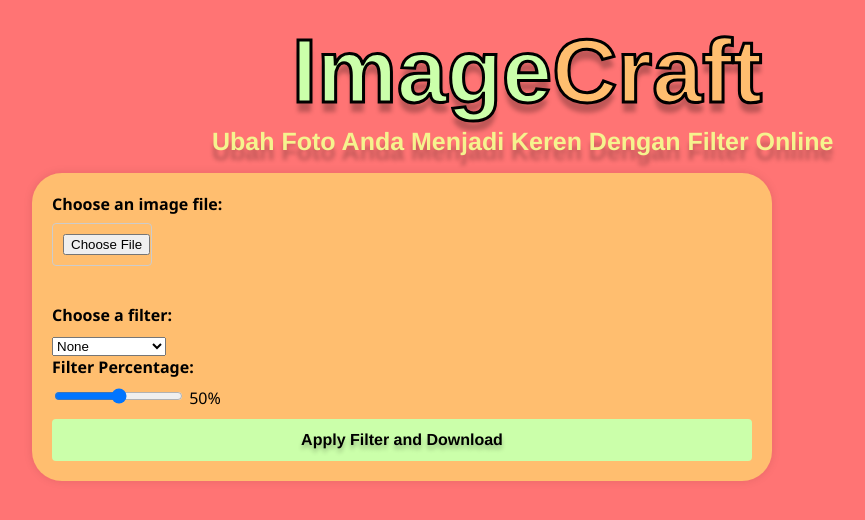
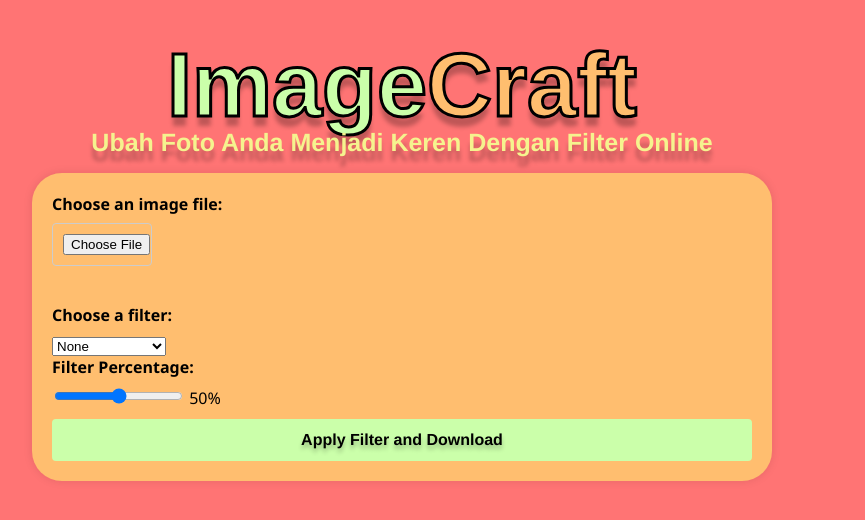
Before and after one commit to mimin349/ImageMagic, a plain HTML site: page index.html in a window 1280 px wide. Shown: the whole page, without its empty margins (238-1103 px from the left). Drawn offline with Linux system fonts and the light colour scheme.

Commit message:
mengatur posisi font

```diff
--- a/style.css
+++ b/style.css
@@ -8,15 +8,17 @@ body{
 }
 
 .label {
-    width: 692px;
+    width: 100%;
     height: 122px;
-    position: relative; /* Tambahkan properti ini untuk memungkinkan penempatan yang tepat */
+    position: relative;
+    text-align: center;
   }
 
   .label .imagi-craft {
     position: absolute;
-    top: -70px; /* Sesuaikan dengan sumbu y yang diinginkan */
-    left: 530px; /* Sesuaikan dengan sumbu x yang diinginkan */
+    top: -5px;
+    left: 50%;
+    transform: translate(-50%, -50%);
     text-shadow: 0px 10px 4px #00000040;
     -webkit-text-stroke: 3px #000000;
     font-family: "Gotham-Bold", Helvetica;
@@ -36,16 +38,18 @@ body{
     color: #ffbe6f;
   }
 
-.deskripsi {
-    width: 856px;
+  .deskripsi {
+    width: 100%;
     height: 31px;
     position: relative;
-  }
+    text-align: center;
+}
 
-  .deskripsi .text-wrapper {
+.deskripsi .text-wrapper {
     position: absolute;
-    top: -20px;
-    left: 450px;
+    top: -5px;
+    left: 50%;
+    transform: translate(-50%, -50%);
     text-shadow: 0px 10px 4px #00000040;
     font-family: "Gotham-Bold", Helvetica;
     font-weight: 700;
@@ -54,8 +58,9 @@ body{
     letter-spacing: 0;
     line-height: normal;
     white-space: nowrap;
-  }
-form{
+}
+
+form {
     max-width: 700px;
     margin: 20px auto;
     padding: 20px;
```
